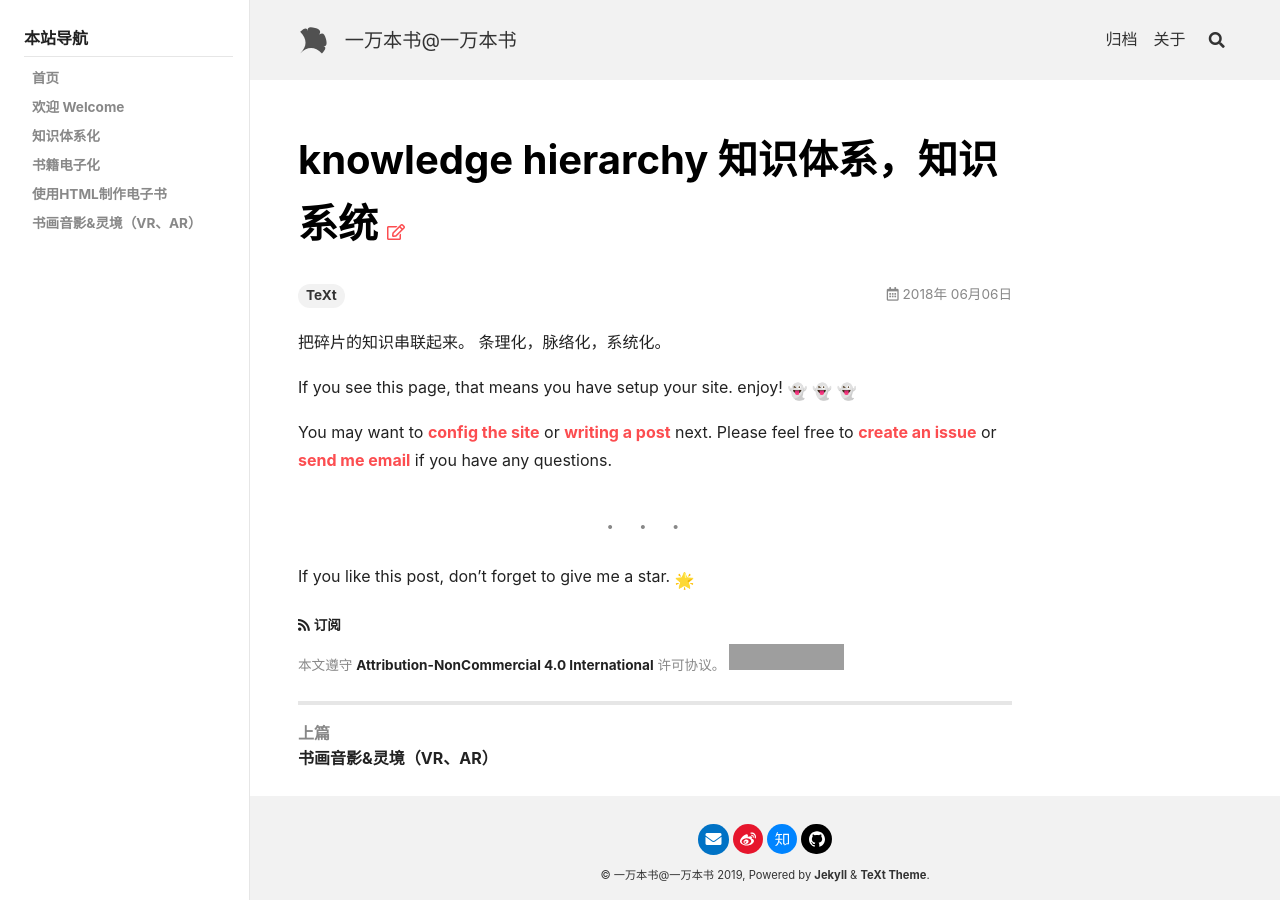
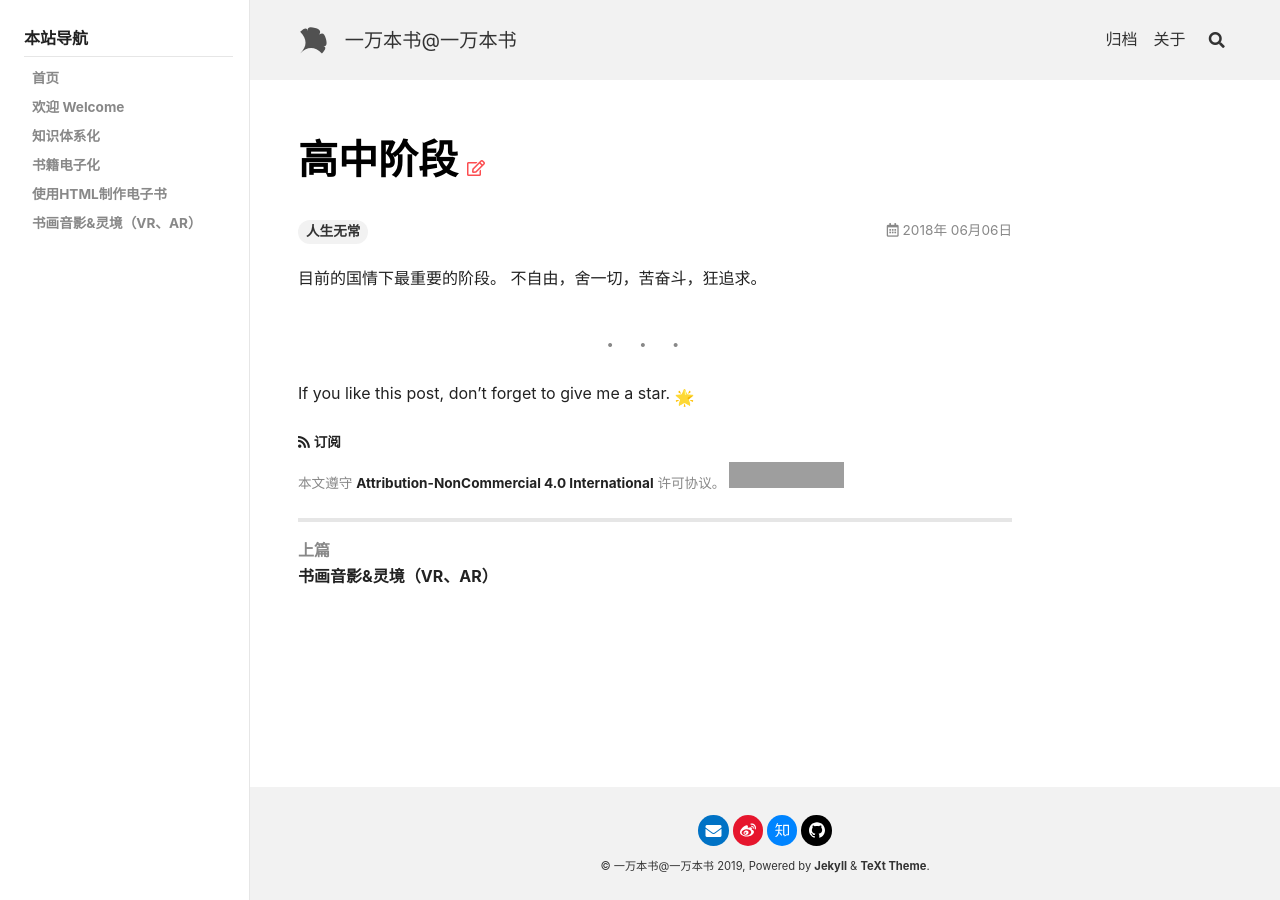
Before and after one commit to yiwanbenshu/yiwanbenshu.github.io, a Jekyll site: the page built from _posts/2018-06-06-高中教育.md, in a window 1280 px wide. Built offline with Jekyll 4.4.1, drawn with Linux system fonts in a browser that asks for light colours; nearby versions of some CDN libraries; emoji names are drawn with the system emoji font; grey boxes are pictures that could not be loaded.

Commit message:
Update 2018-06-06-高中教育.md

```diff
--- a/_posts/2018-06-06-高中教育.md
+++ b/_posts/2018-06-06-高中教育.md
@@ -1,16 +1,12 @@
 ---
-title: knowledge hierarchy 知识体系，知识系统
-tags: TeXt
+title: 高中阶段
+tags: 人生无常
 sidebar:
   nav: docs-zh
 ---
 
-把碎片的知识串联起来。
-条理化，脉络化，系统化。
-
-If you see this page, that means you have setup your site. enjoy! :ghost: :ghost: :ghost:
-
-You may want to [config the site](https://tianqi.name/jekyll-TeXt-theme/docs/en/configuration) or [writing a post](https://tianqi.name/jekyll-TeXt-theme/docs/en/writing-posts) next. Please feel free to [create an issue](https://github.com/kitian616/jekyll-TeXt-theme/issues) or [send me email](mailto:kitian616@outlook.com) if you have any questions.
+目前的国情下最重要的阶段。
+不自由，舍一切，苦奋斗，狂追求。
 
 <!--more-->
 
```
